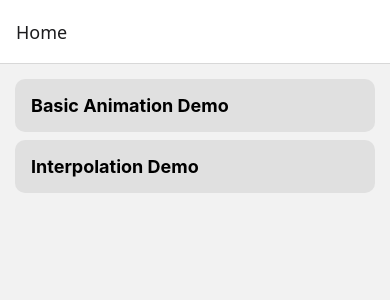
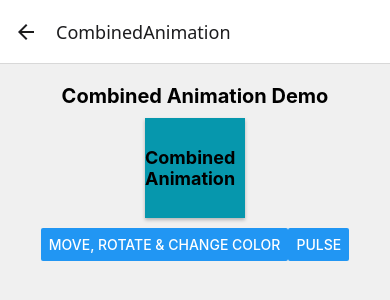
Before and after one commit to LuigyMartial/reactNtFull24-animation, a React Native app: screen /CombinedAnimation in a window 390 px wide. Shown: the top 300 px of the page. Built offline with nearby package versions, Linux system fonts and the light colour scheme.

Commit message:
add combined and gesture animation

```diff
--- /dev/null
+++ b/src/CombinedAnimation.tsx
@@ -0,0 +1,109 @@
+import { Animated, Button, StyleSheet, Text, View } from 'react-native';
+import {useRef} from "react";
+
+
+const CombinedAnimation: React.FC = () => {
+  const moveAndRotateAnim = useRef(new Animated.Value(0)).current;
+  const pulseAnim = useRef(new Animated.Value(1)).current;
+
+  const combinedAnimation = () => {
+    moveAndRotateAnim.setValue(0);
+
+    Animated.timing(moveAndRotateAnim, {
+      toValue: 1,
+      duration: 1500,
+      useNativeDriver: false
+    }).start()
+  }
+
+  const pulseAnimation = () => {
+    Animated.loop(
+      Animated.sequence([
+        Animated.timing(pulseAnim, {
+          toValue: 1.3,
+          duration: 500,
+          useNativeDriver: true,
+        }),
+        Animated.timing(pulseAnim, {
+          toValue: 1,
+          duration: 1000,
+          useNativeDriver: true,
+        }),
+      ]),
+    ).start();
+  }
+
+  const moveX = moveAndRotateAnim.interpolate({
+    inputRange: [0, 1],
+    outputRange: [0, 100]
+  });
+
+  const moveY = moveAndRotateAnim.interpolate({
+    inputRange: [0, 1],
+    outputRange: [0, 100]
+  });
+
+  const rotate = moveAndRotateAnim.interpolate({
+    inputRange: [0, 1],
+    outputRange: ['0deg', '360deg']
+  });
+
+  const backgroundColor = moveAndRotateAnim.interpolate({
+    inputRange: [0, 0.5, 1],
+    outputRange: ['#0697ad', '#c0dc06', '#063ad6']
+  })
+
+  return (
+    <View style={styles.container}>
+      <Text style={styles.headerText}>Combined Animation Demo</Text>
+      <Animated.View style={[styles.box, {
+            backgroundColor,
+            transform: [
+              {
+                translateX: moveX,
+              },
+              {
+                translateY: moveY,
+              },
+              {
+                rotate: rotate,
+              },
+              {
+                scale: pulseAnim,
+              },
+            ]
+          }]}>
+        <Text style={styles.boxText}>Combined Animation</Text>
+      </Animated.View>
+      <View style={styles.btnContainer}>
+        <Button title="Move, rotate & change color" onPress={combinedAnimation} />
+        <Button title="Pulse" onPress={pulseAnimation} />
+      </View>
+    </View>
+  );
+}
+
+const styles = StyleSheet.create({
+  container: {
+    flexGrow: 1,
+    alignItems: 'center',
+    paddingVertical: 20,
+    backgroundColor: '#f0f0f0',
+  },
+  headerText: { fontSize: 20, fontWeight: 'bold'},
+  box: {
+    justifyContent: 'center',
+    alignItems: 'center',
+    marginVertical: 10,
+    width: 100, height: 100,
+    shadowColor: '#000',
+    shadowOffset: { width: 0, height: 2 },
+    shadowOpacity: 0.25,
+    shadowRadius: 3.5,
+    elevation: 5,
+  },
+  btnContainer: { flexDirection: 'row', justifyContent: 'space-around' },
+  boxText: { fontSize: 18, fontWeight: 'bold' },
+});
+
+export default CombinedAnimation;
--- /dev/null
+++ b/src/GestureAnimation.tsx
@@ -0,0 +1,69 @@
+import {Animated, PanResponder, StyleSheet, Text, View} from 'react-native';
+import {useRef} from "react";
+
+const GestureAnimation: React.FC = () => {
+  const pan = useRef(new Animated.ValueXY()).current;
+
+  const panResponder = useRef(
+      PanResponder.create({
+        onStartShouldSetPanResponder: () => true,
+        onPanResponderMove: Animated.event([
+            null,
+          {
+            dx: pan.x,
+            dy: pan.y,
+          },
+        ],
+        {
+          useNativeDriver: false,
+        },
+        ),
+        onPanResponderRelease:() => {
+          Animated.spring(pan, {
+            toValue: {x: 0, y: 80},
+            useNativeDriver: false,
+          }).start()
+        }
+      }),
+  ).current;
+
+
+
+  return (
+    <View style={styles.container}>
+      <Text style={styles.headerText}>Gesture Animation Demo</Text>
+      <Text style={styles.headerText}>Drag the box</Text>
+
+      <Animated.View style={[styles.box, pan.getLayout()]}
+        {...panResponder.panHandlers}>
+        <Text style={styles.boxText}>Drag Me</Text>
+      </Animated.View>
+    </View>
+  )
+}
+
+const styles = StyleSheet.create({
+  container: {
+    flexGrow: 1,
+    alignItems: 'center',
+    paddingVertical: 20,
+    backgroundColor: '#f0f0f0',
+  },
+  headerText: { marginBottom: 20, fontSize: 20, fontWeight: 'bold' },
+  box : {
+    justifyContent: 'center',
+    alignItems: 'center',
+    marginVertical: 10,
+    width: 100, height: 100,
+    backgroundColor: '#18da22',
+    shadowColor: '#000',
+    shadowOffset: { width: 0, height: 2 },
+    shadowOpacity: 0.25,
+    shadowRadius: 3.5,
+    elevation: 5,
+  },
+  boxText: { color: 'white', fontSize: 16, fontWeight: 'bold'}
+
+});
+
+export default GestureAnimation;
--- a/src/HomeScreen.tsx
+++ b/src/HomeScreen.tsx
@@ -13,6 +13,16 @@
     id: 2,
     title: 'Interpolation Demo',
     screen: 'Interpolation',
+  },
+  {
+    id: 3,
+    title: 'Combined Animation Demo',
+    screen: 'CombinedAnimation',
+  },
+  {
+    id: 4,
+    title: 'Gesture Animation Demo',
+    screen: 'GestureAnimation',
   }
 ]
 
--- a/src/RootNavigator.tsx
+++ b/src/RootNavigator.tsx
@@ -2,11 +2,15 @@
 import HomeScreen from './HomeScreen.tsx';
 import BasicAnimation from './BasicAnimation.tsx';
 import Interpolation from "./Interpolation.tsx";
+import CombinedAnimation from './CombinedAnimation.tsx';
+import GestureAnimation from './GestureAnimation.tsx';
 
 export type RootStackParamList = {
   Home: undefined;
   BasicAnimation: undefined;
   Interpolation: undefined;
+  CombinedAnimation: undefined;
+  GestureAnimation: undefined;
 }
 const Stack = createStackNavigator<RootStackParamList>();
 
@@ -16,6 +20,8 @@
       <Stack.Screen name="Home" component={HomeScreen} />
       <Stack.Screen name="BasicAnimation" component={BasicAnimation} />
       <Stack.Screen name="Interpolation" component={Interpolation} />
+      <Stack.Screen name="CombinedAnimation" component={CombinedAnimation} />
+      <Stack.Screen name="GestureAnimation" component={GestureAnimation} />
     </Stack.Navigator>
   )
 }
```
